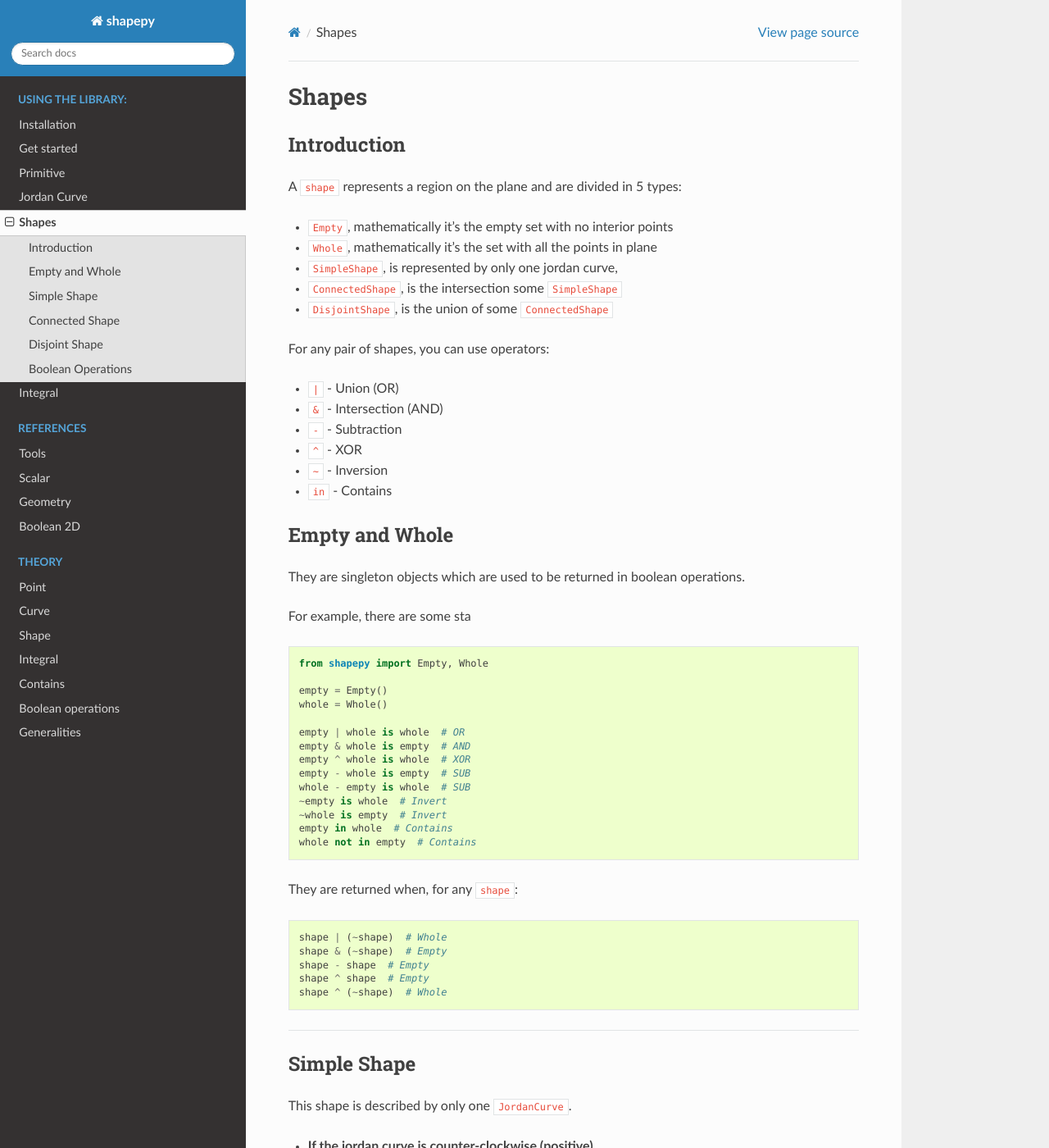
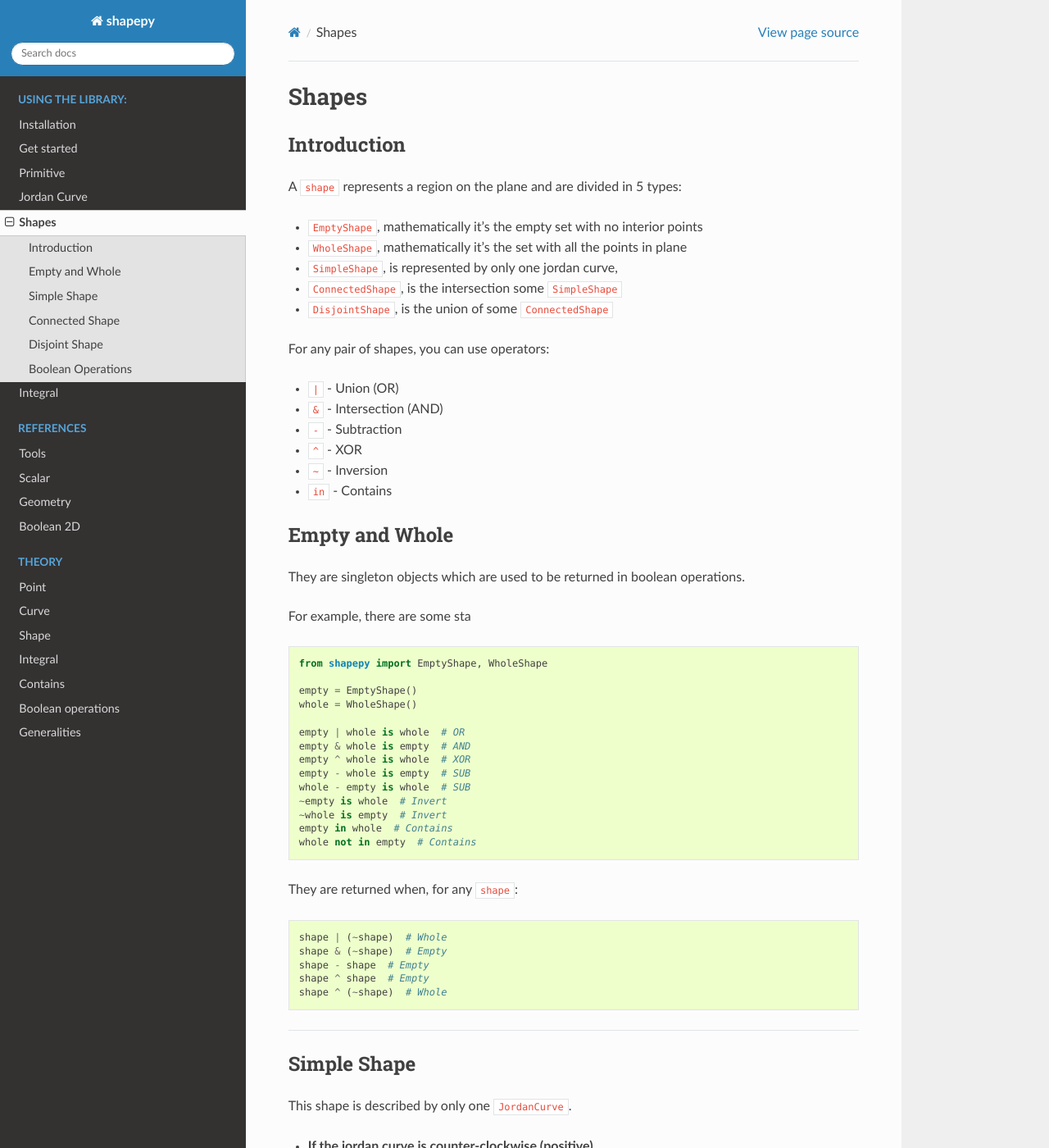
Before and after one commit to compmec/shapepy, a Sphinx documentation site: the page built from docs/source/rst/shape.rst, in a window 1280 px wide and 1400 px high. Shown: the whole window at 82% size. Built offline with Sphinx 7.4.7 and the Read the Docs theme 3.1.0, drawn with Linux system fonts in a browser that asks for light colours.

Commit message:
rename EmptyShape and WholeShape

```diff
--- a/docs/source/rst/references.rst
+++ b/docs/source/rst/references.rst
@@ -115,14 +115,14 @@ Boolean 2D
 
 ----------------------------------------------------
 
-.. autoclass:: shapepy.bool2d.shape.Empty
+.. autoclass:: shapepy.bool2d.shape.EmptyShape
     :members:
     :inherited-members:
     :undoc-members:
 
 ----------------------------------------------------
 
-.. autoclass:: shapepy.bool2d.shape.Whole
+.. autoclass:: shapepy.bool2d.shape.WholeShape
     :members:
     :inherited-members:
     :undoc-members:
--- a/docs/source/rst/shape.rst
+++ b/docs/source/rst/shape.rst
@@ -10,8 +10,8 @@ Introduction
 
 A ``shape`` represents a region on the plane and are divided in 5 types:
 
-* ``Empty``, mathematically it's the empty set with no interior points
-* ``Whole``, mathematically it's the set with all the points in plane
+* ``EmptyShape``, mathematically it's the empty set with no interior points
+* ``WholeShape``, mathematically it's the set with all the points in plane
 * ``SimpleShape``, is represented by only one jordan curve,
 * ``ConnectedShape``, is the intersection some ``SimpleShape``
 * ``DisjointShape``, is the union of some ``ConnectedShape``
@@ -36,10 +36,10 @@ For example, there are some sta
 
 .. code-block:: python
 
-   from shapepy import Empty, Whole
+   from shapepy import EmptyShape, WholeShape
 
-   empty = Empty()
-   whole = Whole()
+   empty = EmptyShape()
+   whole = WholeShape()
 
    empty | whole is whole  # OR
    empty & whole is empty  # AND
```
